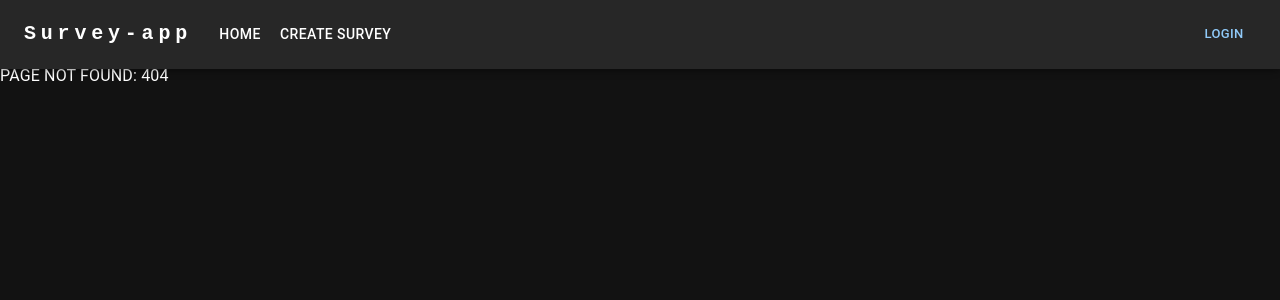
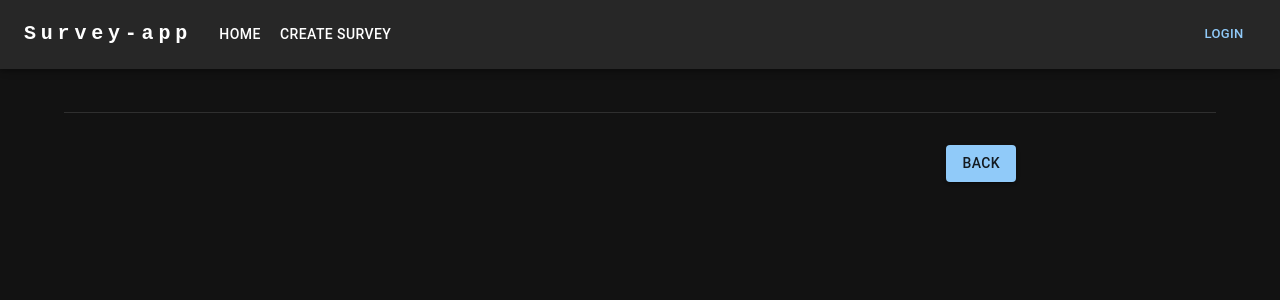
Before and after one commit to MartinNachev255/survey-app, a React (Vite) app in the folder survey-app-frontend/: page /survey/1/stats in a window 1280 px wide. Before the commit this address had no page. Shown: the top 300 px of the page. Built offline with nearby package versions, Linux system fonts and the light colour scheme.

Commit message:
Implement SurveyDetails component

```diff
--- a/survey-app-frontend/src/components/HomePage.tsx
+++ b/survey-app-frontend/src/components/HomePage.tsx
@@ -5,7 +5,6 @@ import {
   Card,
   CardContent,
   Stack,
-  Link as MuiLink,
   Paper,
   useTheme,
   Divider,
@@ -119,11 +118,14 @@ const HomePage = () => {
                     },
                   }}
                 >
-                  <CardContent sx={{ paddingBottom: '16px !important' }}>
-                    <MuiLink
-                      component={RouterLink}
-                      to={`/survey/${survey.id}`}
-                      underline="hover"
+                  <CardContent
+                    sx={{
+                      paddingBottom: '16px !important',
+                      position: 'relative',
+                    }}
+                  >
+                    <Box>
+                      <Typography
                         variant="h6"
                         color="text.primary"
                         sx={{
@@ -133,7 +135,7 @@ const HomePage = () => {
                         }}
                       >
                         {survey.title}
-                    </MuiLink>
+                      </Typography>
 
                       <Typography
                         variant="body2"
@@ -150,6 +152,26 @@ const HomePage = () => {
                       >
                         {survey.questions.length} Questions
                       </Typography>
+                    </Box>
+                    <Box sx={{ position: 'absolute', bottom: 16, right: 16 }}>
+                      <Button
+                        variant="outlined"
+                        size="small"
+                        component={RouterLink}
+                        to={`/survey/${survey.id}/stats`}
+                        sx={{ mr: 1 }}
+                      >
+                        View
+                      </Button>
+                      <Button
+                        variant="contained"
+                        size="small"
+                        component={RouterLink}
+                        to={`/survey/${survey.id}`}
+                      >
+                        Take Survey
+                      </Button>
+                    </Box>
                   </CardContent>
                 </Card>
               ))}
--- a/survey-app-frontend/src/components/Routes.tsx
+++ b/survey-app-frontend/src/components/Routes.tsx
@@ -2,6 +2,7 @@ import { Routes, Route } from 'react-router';
 import LoginForm from './LoginForm';
 import HomePage from './HomePage';
 import SurveyResponseForm from './SurveyResponseForm';
+import SurveyDetails from './SurveyDetails';
 
 const RoutesComponent = () => {
   const PageNotFound = () => {
@@ -13,6 +14,7 @@ const RoutesComponent = () => {
       <Route path="*" element={<PageNotFound />} />
       <Route path="/" element={<HomePage />} />
       <Route path="/survey/:id" element={<SurveyResponseForm />} />
+      <Route path="/survey/:id/stats" element={<SurveyDetails />} />
       <Route path="/login" element={<LoginForm />} />
     </Routes>
   );
--- /dev/null
+++ b/survey-app-frontend/src/components/SurveyDetails.tsx
@@ -0,0 +1,79 @@
+import { useSelector } from 'react-redux';
+import { RootStore } from '../utils/store';
+import { ISurvey } from '../utils/types';
+import { useNavigate, useParams } from 'react-router';
+import {
+  Box,
+  Button,
+  Container,
+  Divider,
+  List,
+  Typography,
+} from '@mui/material';
+
+const SurveyDetails = () => {
+  const navigate = useNavigate();
+
+  const surveyID = useParams().id;
+  const surveys = useSelector<RootStore, ISurvey[]>((state) => state.surveys);
+
+  const survey = surveys.find((s) => s.id === surveyID);
+
+  return (
+    <Container>
+      <Box
+        display={'flex'}
+        flexDirection={'column'}
+        alignItems={'center'}
+        pt={{ xs: 2, sm: 3, md: '3vh', lg: '3vh' }}
+        pb={3}
+        mx={{ xs: 2, sm: 4, md: '20vh', lg: '35vh' }}
+      >
+        <Typography variant="h3" textAlign="center">
+          {survey?.title}
+        </Typography>
+      </Box>
+      <Divider />
+      <Box my={1}>
+        {survey?.questions.map((question, qIndex) => (
+          <List key={qIndex}>
+            <Typography
+              variant="body1"
+              fontWeight={650}
+              mx={{ xs: 2, sm: 4, md: '10vh', lg: '10vh' }}
+            >
+              {question.question}
+            </Typography>
+            <Box
+              sx={{
+                pl: { xs: 2, sm: 4, md: 8, lg: 10 },
+                mx: { xs: 1, sm: 2, md: '5vh', lg: '5vh' },
+              }}
+            >
+              {question.answers.map((answer, aIndex) => (
+                <List key={aIndex}>
+                  <Typography variant="body1">
+                    {aIndex}. {answer.answerText}: Has been answerd{' '}
+                    {answer.timesAnswerd} times.
+                  </Typography>
+                </List>
+              ))}
+            </Box>
+          </List>
+        ))}
+        <Box
+          display="flex"
+          justifyContent="flex-end"
+          mt={4}
+          pr={{ xs: 5, sm: 8, md: '14vh', lg: '25vh' }}
+        >
+          <Button variant="contained" onClick={() => navigate('/')}>
+            Back
+          </Button>
+        </Box>
+      </Box>
+    </Container>
+  );
+};
+
+export default SurveyDetails;
--- a/survey-app-frontend/src/components/SurveyResponseForm.tsx
+++ b/survey-app-frontend/src/components/SurveyResponseForm.tsx
@@ -70,7 +70,7 @@ const SurveyResponseForm = () => {
         // TODO Replace console.log with notification
         console.log('Result:', result.success);
         setTimeout(() => {
-          navigate('/');
+          navigate(`/survey/${surveyID}/stats`);
         }, 1000);
       }
     }
```
Lines whose indentation alone changed are shown as unchanged.
